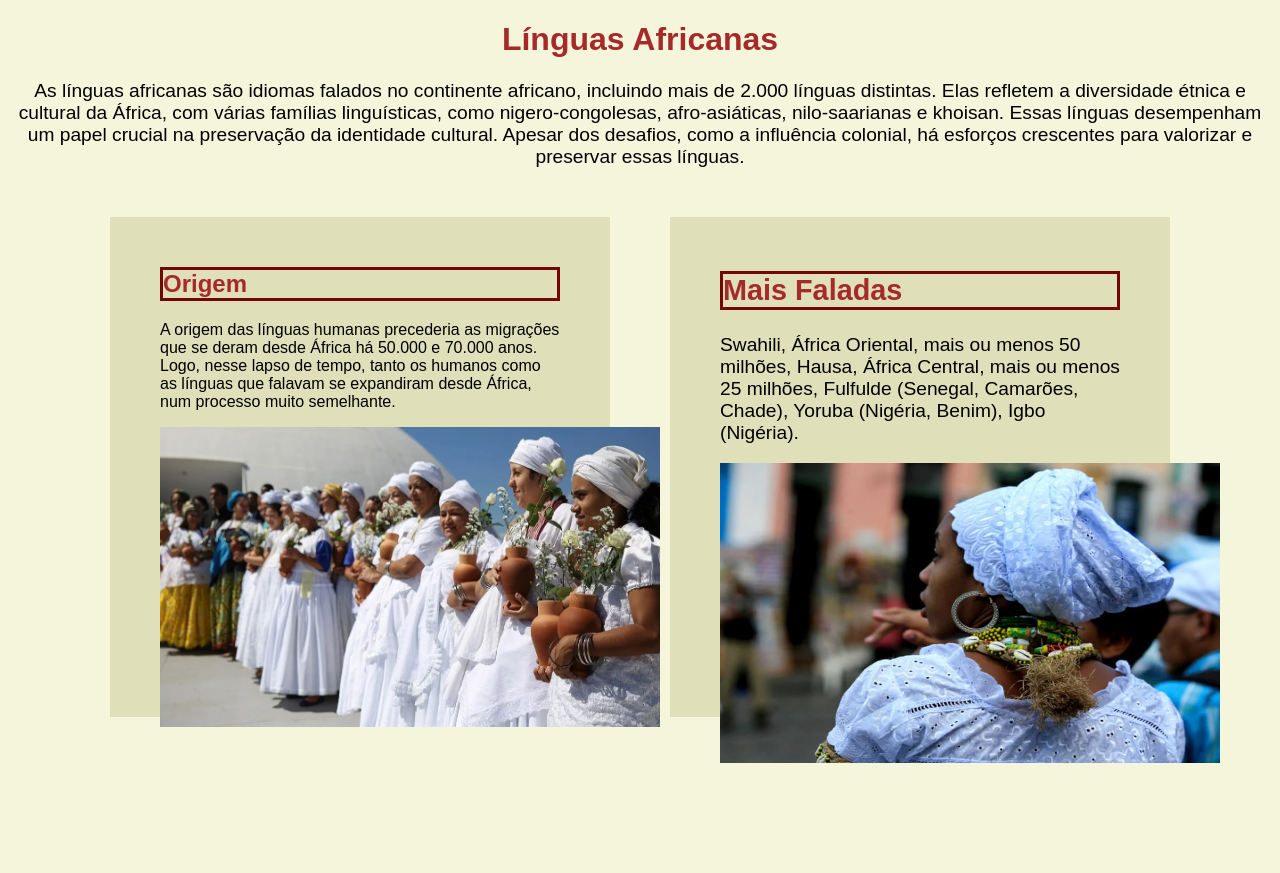
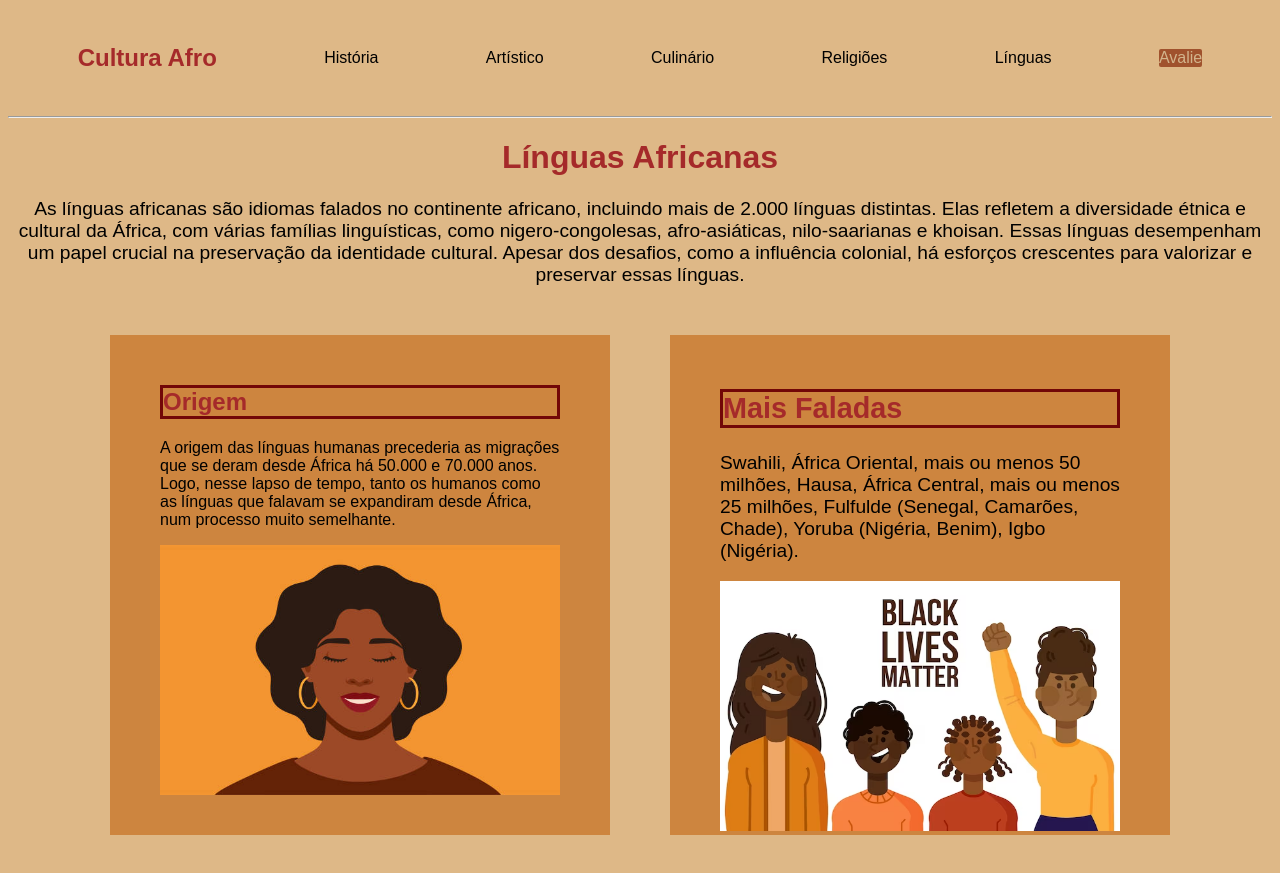
Before and after one commit to tthainas/Trabalho-cultura-negra, a plain HTML site: page linguas.html in a window 1280 px wide. Before the commit the page ends 800 px from the top, so only its background shows below. Drawn offline with Linux system fonts and the light colour scheme.

Commit message:
tá quase acabando!!!

```diff
--- /dev/null
+++ b/formulário.css
@@ -0,0 +1,48 @@
+*{
+    font-family: Arial, Helvetica, sans-serif;
+}
+.cabeçalho
+    {
+        color: brown;
+        display: flex;
+        justify-content: space-around;
+        padding: 16px;
+        margin-top: 5px;
+        align-items: center;
+    }
+    a
+    {
+        color: black;
+        text-decoration: none;
+    }
+    a:hover
+    {
+        background-color: brown;
+        border-radius: 6px;
+    }
+.destaque
+{
+    background-color: sienna;
+    color: tan;
+    border-radius: 2px;
+}
+body
+{
+background-color: burlywood;
+background-image: url(trA.jfif);
+}
+.wrapper
+{
+    width: 600px;
+    border: 2px solid beige;
+    background: transparent;
+    box-shadow: 0 0 10px black;
+    text-align: center;
+    margin-top:100px;
+}
+
+.wrapper h1
+{
+    text-align: center;
+    font-size: 36px;
+}
--- a/linguas.html
+++ b/linguas.html
@@ -7,6 +7,18 @@
     <link rel="stylesheet" href="línguas.css">
 </head>
 <body>
+    <article>
+        <div class="cabeçalho">
+          <h1>Cultura Afro</h1>
+          <a href="#">História</a>
+          <a href="#">Artístico</a>
+          <a href="#">Culinário</a>
+          <a href="#">Religiões</a>
+          <a href="#">Línguas</a>
+          <a href="#" class="destaque">Avalie</a>
+        </article>
+    </div>
+      <hr>
     <center><h1>Línguas Africanas</h1>
     <article>
         <big><p>As línguas africanas são idiomas falados no continente africano, incluindo mais de 2.000 línguas distintas. Elas refletem a diversidade étnica e cultural da África, com várias famílias linguísticas, como nigero-congolesas, afro-asiáticas, nilo-saarianas e khoisan. Essas línguas desempenham um papel crucial na preservação da identidade cultural. Apesar dos desafios, como a influência colonial, há esforços crescentes para valorizar e preservar essas línguas.</p></big>
@@ -22,7 +34,7 @@
                 <p>
                     A origem das línguas humanas precederia as migrações que se deram desde África há 50.000 e 70.000 anos. Logo, nesse lapso de tempo, tanto os humanos como as línguas que falavam se expandiram desde África, num processo muito semelhante.
                 </p>
-            <img src="candomble-og.webp" alt="">
+            <img src="mulher.jpg"">
             </section>
         </main>
 
@@ -32,7 +44,7 @@
             </header>
             <section>
                 <p>Swahili, África Oriental, mais ou menos 50 milhões, Hausa, África Central, mais ou menos 25 milhões, Fulfulde (Senegal, Camarões, Chade), Yoruba (Nigéria, Benim), Igbo (Nigéria).</p></big>
-                <img src="umbanda.webp" alt="">
+                <img src= "vidas.avif"">
             </section1>
         </main>
     </section>
--- a/línguas.css
+++ b/línguas.css
@@ -4,8 +4,32 @@
 }
 body
 {
-    background-color: beige;
+    background-color: burlywood;
     font-family: Arial, Helvetica, sans-serif;
+}
+.cabeçalho
+{
+    display: flex;
+    justify-content: space-around;
+    padding: 16px;
+    margin-top: 5px;
+    align-items: center;
+}
+a
+{
+    color: black;
+    text-decoration: none;
+}
+a:hover
+{
+    background-color: brown;
+    border-radius: 6px;
+}
+.destaque
+{
+    background-color: sienna;
+    color: tan;
+    border-radius: 2px;
 }
 h1
 {
@@ -15,7 +39,7 @@ main
 {
     width: 500px;
     height: 500px;
-    background-color: rgb(223, 223, 185);
+    background-color: peru;
     margin: 30px;
     padding: 30px 50px;
     box-sizing: border-box;
@@ -27,8 +51,8 @@ header h1
 }
 img
 {
-    width: 500px;
-    height: 300px;
+    width: 400px;
+    height: 250px;
 }
 .principal
 {
--- a/religiões.css
+++ b/religiões.css
@@ -1,14 +1,44 @@
 body
 {
-    background-color: beige;
+    background-color: burlywood;
     margin: auto;
     font-family: Arial, Helvetica, sans-serif;
 }
+
 h1
 {
    font-family: Arial, sans-serif;
    text-align: center;
    color: brown;
+}
+article1 h1
+{
+    text-align: left;
+}
+.cabeçalho
+
+{
+    display: flex;
+    justify-content: space-around;
+    padding: 16px;
+    margin-top: 5px;
+    align-items: center;
+}
+a
+{
+    color: black;
+    text-decoration: none;
+}
+a:hover
+{
+    background-color: brown;
+    border-radius: 6px;
+}
+.destaque
+{
+    background-color: sienna;
+    color: tan;
+    border-radius: 2px;
 }
 article
 {
@@ -18,7 +48,7 @@ main
 {
     width: 500px;
     height: 500px;
-    background-color: rgb(223, 223, 185);
+    background-color: rgba(168, 121, 79, 0.774);
     margin: 30px;
     padding: 30px 50px;
     box-sizing: border-box;
@@ -39,6 +69,8 @@ h1
 }
 img
 {
+    border-style: solid;
+    border-color: rgb(114, 7, 7);
     width: 500px;
     height: 300px;
 }
```
Also changed, not shown: formulário.html (added, +37 -0 lines), religiões.html (+12 -0 lines), importam.jpg (added), mulher.jpg (added), mulheres.jpg (added), nee..jfif (added), negros.jfif (added), trA.jfif (added), vidas.avif (added).
